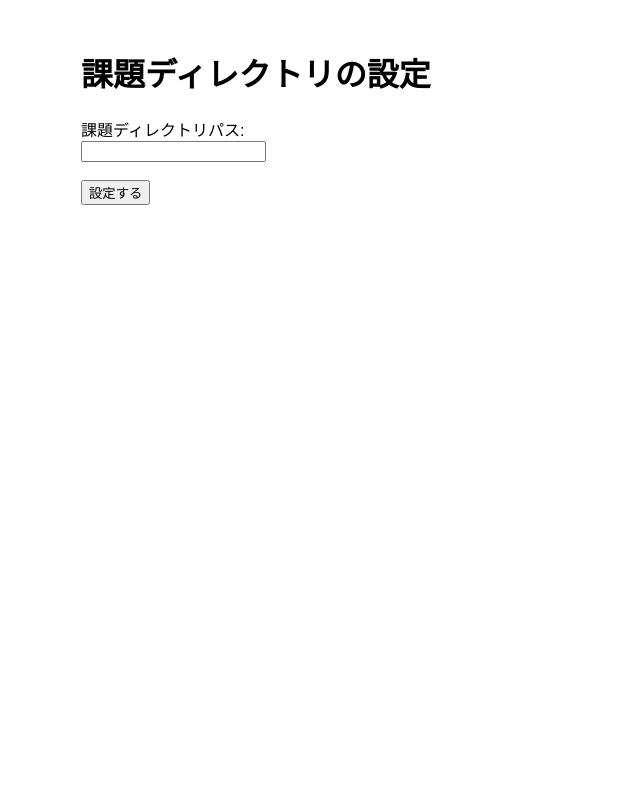
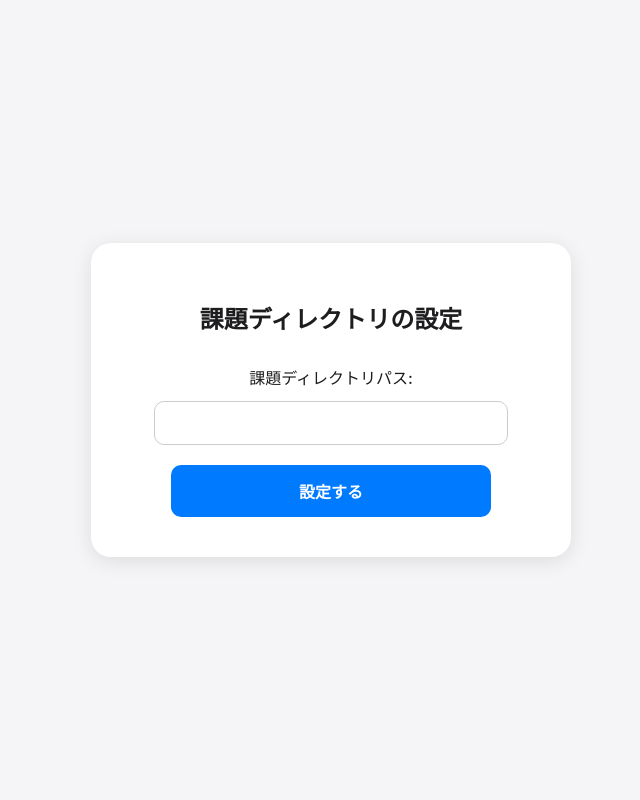
Before and after one commit to yudai-4/mipro_easy_test, a Flask app: page / in a window 1280 px wide. Shown: the whole page, without its empty margins (309-949 px from the left). Run offline with Flask 3, Linux system fonts and the light colour scheme.

Commit message:
recommit

```diff
--- a/grader.py
+++ b/grader.py
@@ -24,7 +24,7 @@ def compare_outputs(expected, actual, tolerance=1e-6):
     exp_tokens = expected_norm.split()
     act_tokens = actual_norm.split()
 
-    if len(exp_tokens) != len(act_tokens):
+    if len(exp_tokens) != len(act_tokens) and len(act_tokens) > 10**4:
         return False, f"トークン数が一致しません（expected: {len(exp_tokens)}, actual: {len(act_tokens)}）"
 
     details = []
@@ -44,4 +44,6 @@ def compare_outputs(expected, actual, tolerance=1e-6):
 
     if details:
         return False, "; ".join(details)
+    if len(act_tokens) > 10**4:
+        return True, "出力が多すぎる可能性があります。出力を取得できた部分では一致しています。"
     return True, "出力が一致しました。"
--- a/templates/index.html
+++ b/templates/index.html
@@ -1,20 +1,84 @@
-<!-- templates/index.html -->
 <!DOCTYPE html>
 <html lang="ja">
 <head>
   <meta charset="UTF-8">
   <title>課題ディレクトリの設定</title>
   <style>
-      body { font-family: Arial, sans-serif; }
-      .container { max-width: 500px; margin: auto; padding: 20px; }
+    /* Apple like design */
+    body {
+      font-family: -apple-system, BlinkMacSystemFont, "Helvetica Neue", Helvetica, Arial, sans-serif;
+      background-color: #f5f5f7;
+      margin: 0;
+      padding: 0;
+      display: flex;
+      align-items: center;
+      justify-content: center;
+      height: 100vh;
+    }
+
+    .container {
+      background: #fff;
+      width: 100%;
+      max-width: 400px;
+      padding: 40px;
+      border-radius: 20px;
+      box-shadow: 0 4px 20px rgba(0, 0, 0, 0.1);
+      text-align: center;
+    }
+
+    h1 {
+      font-size: 24px;
+      margin-bottom: 30px;
+      color: #1d1d1f;
+    }
+
+    label {
+      font-weight: 500;
+      color: #1d1d1f;
+    }
+
+    input[type="text"] {
+      width: 80%;
+      padding: 12px 16px;
+      margin: 12px auto;
+      display: block;
+      border: 1px solid #ccc;
+      border-radius: 10px;
+      outline: none;
+      font-size: 16px;
+      transition: border 0.2s ease;
+    }
+
+    input[type="text"]:focus {
+      border-color: #007aff;
+    }
+
+    button {
+      width: 80%;
+      padding: 14px;
+      background-color: #007aff;
+      color: #fff;
+      border: none;
+      border-radius: 10px;
+      font-size: 16px;
+      font-weight: 600;
+      cursor: pointer;
+      transition: background-color 0.2s ease;
+      margin: 20px auto 0;
+      display: block;
+    }
+
+    button:hover {
+      background-color: #005ecb;
+    }
   </style>
 </head>
 <body>
   <div class="container">
     <h1>課題ディレクトリの設定</h1>
     <form action="{{ url_for('index') }}" method="post">
-        <label>課題ディレクトリパス:</label><br>
-        <input type="text" name="assignment_dir" required><br><br>
+      <label for="assignment_dir">課題ディレクトリパス:</label>
+      <input type="text" id="assignment_dir" name="assignment_dir" required>
       <button type="submit">設定する</button>
     </form>
   </div>
```
Also changed, not shown: templates/problem.html (+78 -7 lines), templates/problems.html (+62 -6 lines), templates/results.html (+70 -15 lines). Lines whose indentation alone changed are shown as unchanged.
